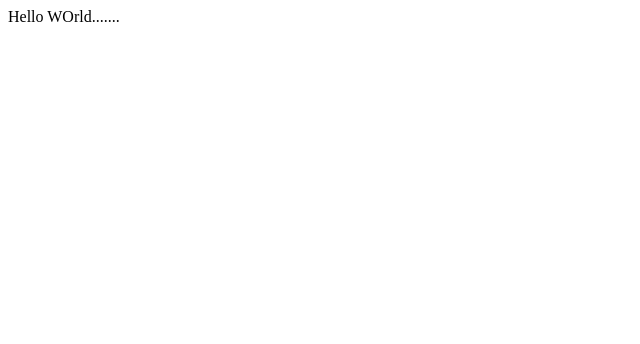
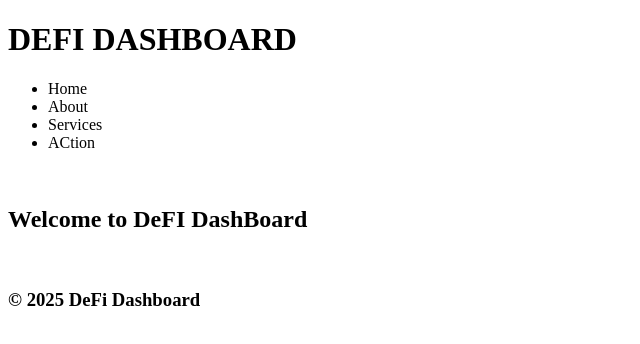
Before and after one commit to RedHat007-rgb/REACT-2025, a React (Vite) app in the folder defi-dashboard/DEFI_DASHBOARD/: page / in a window 1280 px wide. Shown: the top 344 px of the page, without its empty margins (0-640 px from the left). Built offline with nearby package versions, Linux system fonts and the light colour scheme.

Commit message:
Components:Header,Footer and DashBoard

```diff
--- a/defi-dashboard/DEFI_DASHBOARD/src/App.jsx
+++ b/defi-dashboard/DEFI_DASHBOARD/src/App.jsx
@@ -1,12 +1,17 @@
-
-
+import Header from "./components/Header"
+import Footer from "./components/Footer"
+import DashBoard from "./components/Dashboard"
 function App() {
 
 
   return (
-    <>
-     Hello WOrld.......
-    </>
+    <div style={{justifyContent:"center"}}>
+      <Header/>
+      <br/>
+      <DashBoard/>
+      <br/>
+      <Footer/>
+    </div>
   )
 }
 
--- a/defi-dashboard/DEFI_DASHBOARD/src/components/Dashboard.jsx
+++ b/defi-dashboard/DEFI_DASHBOARD/src/components/Dashboard.jsx
@@ -0,0 +1,16 @@
+// Step 5: Create the Dashboard Component
+// Objective: Build the main dashboard area.
+// Why: It serves as the core UI placeholder for future dynamic DeFi data.
+// How:
+// Open Dashboard.jsx.
+// Define a functional component that returns JSX for a main section with a heading (e.g., “Welcome to DeFi Dashboard”) and a short paragraph.
+// Export the component.
+
+
+const DashBoard=()=>{
+    return(
+        <h2>Welcome to DeFI DashBoard</h2>
+    )
+}
+
+export default DashBoard;
--- a/defi-dashboard/DEFI_DASHBOARD/src/components/Footer.jsx
+++ b/defi-dashboard/DEFI_DASHBOARD/src/components/Footer.jsx
@@ -0,0 +1,16 @@
+// Step 4: Create the Footer Component
+// Objective: Build a footer with static content.
+// Why: It adds basic app info (like copyright) and completes the layout.
+// How:
+// Open Footer.jsx.
+// Define a functional component that returns JSX for a footer section with static text (e.g., “© 2025 DeFi Dashboard”).
+// Export the component.
+
+
+const Footer=()=>{
+    return(
+        <h3>© 2025 DeFi Dashboard</h3>
+    )
+}
+
+export default Footer;
--- a/defi-dashboard/DEFI_DASHBOARD/src/components/Header.jsx
+++ b/defi-dashboard/DEFI_DASHBOARD/src/components/Header.jsx
@@ -0,0 +1,28 @@
+// Step 3: Create the Header Component
+// Objective: Build a header for the app.
+// Why: It provides a consistent title and navigation placeholder across pages.
+// How:
+// Open Header.jsx.
+// Define a functional component that returns JSX for a header section, including a title (e.g., “DeFi Dashboard”) and a placeholder navigation list.
+// Export the component so it can be used elsewhere.
+
+
+const Header=()=>{
+    return(
+        <>
+            <h1>
+                DEFI DASHBOARD
+            </h1>
+        <ul>
+            <li>Home</li>
+            <li>About</li>
+            <li>Services</li>
+            <li>ACtion</li>
+        </ul>
+
+        </>
+
+    )
+}
+
+export default Header;
```
